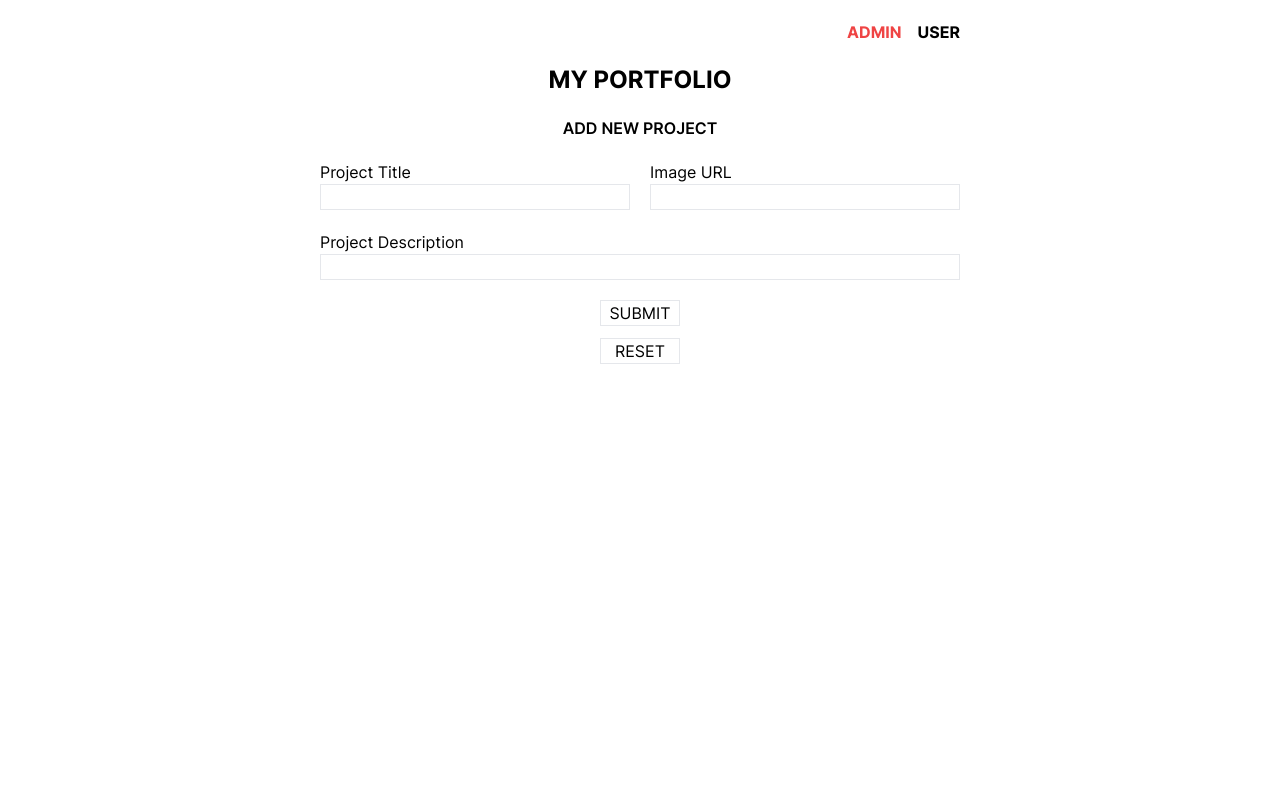
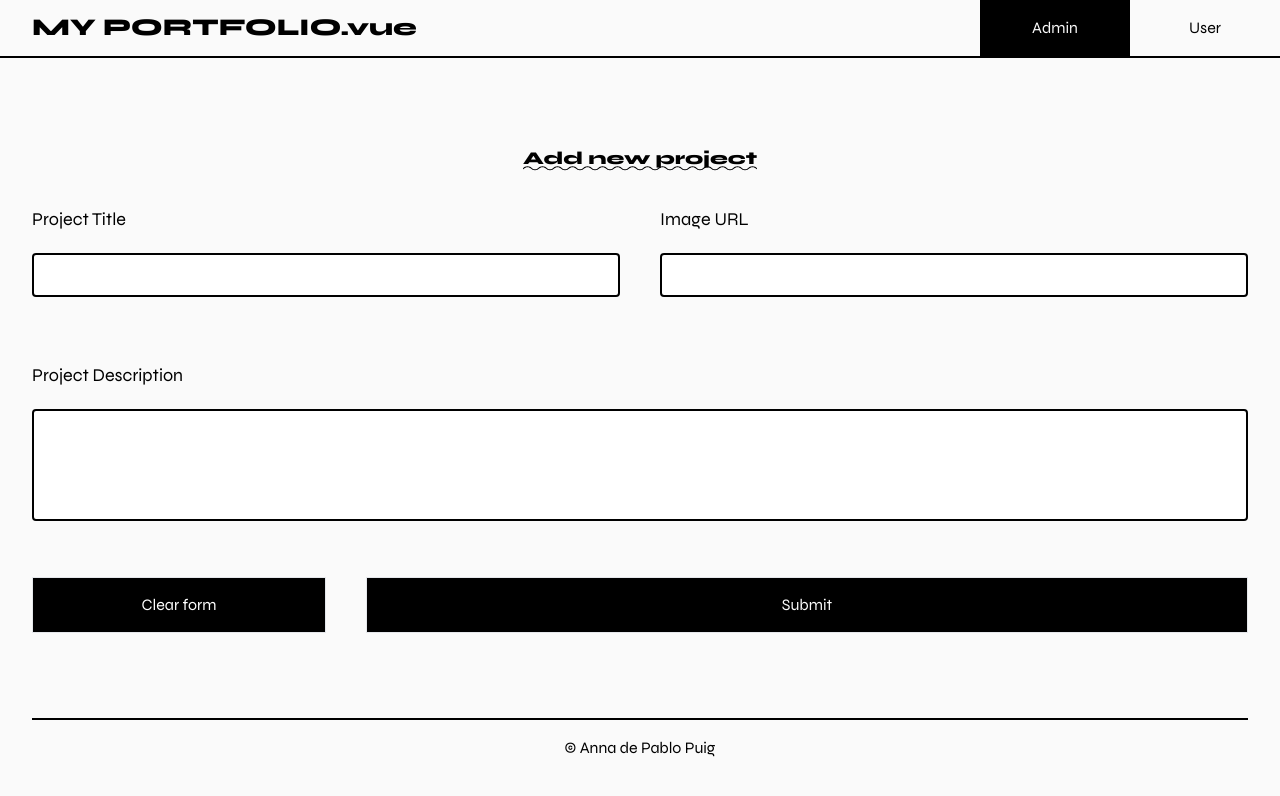
Before and after one commit to annadpp/CodeOp-Front_PortfolioVue, a Vue app: page / in a window 1280 px wide. Shown: the top 796 px of the page. Built offline with nearby package versions, Linux system fonts and the light colour scheme.

Commit message:
CSS 1.0 + funcions extra

```diff
--- a/index.html
+++ b/index.html
@@ -1,4 +1,4 @@
-<!DOCTYPE html>
+<!doctype html>
 <html lang="en">
   <head>
     <meta charset="UTF-8" />
@@ -11,6 +11,12 @@
       type="font/woff2"
       crossorigin="anonymous"
     />
+    <link rel="preconnect" href="https://fonts.googleapis.com" />
+    <link rel="preconnect" href="https://fonts.gstatic.com" crossorigin />
+    <link
+      href="https://fonts.googleapis.com/css2?family=Syne:wght@400;800&display=swap"
+      rel="stylesheet"
+    />
     <!-- <link rel="preload" href="/font/Inter-italic.var.woff2" as="font" type="font/woff2" crossorigin="anonymous"> -->
     <link rel="stylesheet" href="/font/inter.css" />
   </head>
--- a/src/App.vue
+++ b/src/App.vue
@@ -1,23 +1,39 @@
 <template>
-  <div class="flex flex-col items-center mt-5">
-    <div class="flex justify-end w-1/2 gap-x-4 mb-5">
+  <div class="flex flex-col items-center h-[100vh]">
+    <div
+      class="fixed flex justify-between items-center w-screen border-b-2 border-black pl-8"
+    >
+      <h1 class="font-bold text-2xl hidden sm:block">MY PORTFOLIO.vue</h1>
+      <h1 class="font-bold text-xl leading-4 visible sm:hidden">
+        MY PORT- <br />FOLIO
+      </h1>
+      <div class="flex justify-end">
         <button
           @click="isAdmin = true"
-        class="font-bold"
-        :class="{ 'text-red-500': isAdmin, 'hover:text-red-200': !isAdmin }"
+          class="font-bold, w-[75px] md:w-[150px] py-4"
+          :class="{
+            'bg-black': isAdmin,
+            'text-zinc-50': isAdmin,
+            'hover:bg-zinc-700': !isAdmin,
+            'hover:text-zinc-50': !isAdmin,
+          }"
         >
-        ADMIN
+          Admin
         </button>
         <button
           @click="isAdmin = false"
-        class="font-bold"
-        :class="{ 'text-red-500': !isAdmin, 'hover:text-red-200': isAdmin }"
+          class="font-bold, w-[75px] md:w-[150px] py-4"
+          :class="{
+            'bg-black': !isAdmin,
+            'text-zinc-50': !isAdmin,
+            'hover:bg-zinc-700': isAdmin,
+            'hover:text-zinc-50': isAdmin,
+          }"
         >
-        USER
+          User
         </button>
       </div>
-
-    <h1 class="font-bold mb-5 text-2xl">MY PORTFOLIO</h1>
+    </div>
 
     <user-view
       v-if="!isAdmin"
@@ -29,12 +45,6 @@
       @createProject="addProject"
       @verProyectos="verProyectos"
     />
-
-    <div>
-      <div id="objeto" @mostrar-objeto="mostrarObjeto" v-if="mostrarDiv">
-        Hola
-      </div>
-    </div>
   </div>
 </template>
 
@@ -68,7 +78,7 @@ export default {
           title: "Mockin'",
           image:
             "https://images.unsplash.com/photo-1641378588520-f30c0c36ef84?ixlib=rb-4.0.3&ixid=M3wxMjA3fDB8MHxzZWFyY2h8OXx8ZnVubnklMjBjYXR8ZW58MHx8MHx8fDA%3D&auto=format&fit=crop&w=1400&q=60",
-          description: "A cat is mockin' tiy, and you're cryin'.",
+          description: "A cat is mockin' you, and you're cryin'.",
         },
       ],
     };
@@ -87,13 +97,26 @@ export default {
 </script>
 
 <style>
-.v-enter-active,
-.v-leave-active {
-  transition: opacity 0.5s ease;
+html {
+  background-color: rgb(250 250 250);
+  font-family: "Syne";
 }
 
-.v-enter-from,
-.v-leave-to {
-  opacity: 0.5;
+h2,
+h3 {
+  background: url("../../src/wave.svg");
+  background-repeat: repeat-x;
+  background-size: 15px 10px;
+  animation: move 25s linear infinite;
+  -webkit-animation: move 25s linear infinite;
+}
+
+@keyframes move {
+  from {
+    background-position: 2px 19px;
+  }
+  to {
+    background-position: 500px 19px;
+  }
 }
 </style>
--- a/src/components/AdminView.vue
+++ b/src/components/AdminView.vue
@@ -1,42 +1,102 @@
 <template>
-  <h2 class="text-center font-semibold mb-5">ADD NEW PROJECT</h2>
-  <div class="w-1/2">
+  <div
+    class="flex items-start mt-[15vh] sm:mt-[18vh]"
+    :class="{ 'opacity-10': submitted }"
+  >
+    <h2 class="text-center font-semibold text-lg">Add new project</h2>
+  </div>
+  <div class="mt-5 sm:mt-0 px-8 flex justify-center items-center w-full h-full">
     <!--Add form validation-->
     <form
+      ref="myForm"
       class="flex flex-col justify-center w-full"
       action=""
-      :class="{ 'opacity-20': submitted }"
+      :class="{ 'opacity-10': submitted }"
     >
-      <div class="flex gap-x-5">
-        <div class="flex flex-col w-full">
-          Project Title <input v-model="title" class="border" />
-        </div>
-        <div class="flex flex-col w-full">
-          Image URL <input v-model="image" class="border" />
+      <div class="flex flex-col sm:flex-row gap-x-10">
+        <div class="flex flex-col w-full mb-4 sm:mb-0">
+          <p class="text-lg">Project Title</p>
+          <input
+            v-model="title"
+            class="border-2 rounded border-black sm:mt-5 p-1 sm:p-2 text-zinc-700"
+            required
+          />
+          <div class="h-2">
+            <p v-if="!this.title && submitFalse" class="text-red-500">
+              Required for submission
+            </p>
           </div>
         </div>
-      <div class="flex flex-col my-5">
-        Project Description <input v-model="description" class="border" />
+        <div class="flex flex-col w-full my-5 sm:my-0">
+          <p class="text-lg">Image URL</p>
+          <input
+            v-model="image"
+            class="border-2 rounded border-black sm:mt-5 p-1 sm:p-2 text-zinc-700"
+            required
+          />
+          <div class="h-2">
+            <p v-if="!this.image && submitFalse" class="text-red-500">
+              Required for submission
+            </p>
           </div>
+        </div>
+      </div>
+      <div class="flex flex-col my-4 sm:my-14">
+        <p class="text-lg">Project Description</p>
+        <input
+          v-model="description"
+          class="border-2 rounded border-black h-16 sm:h-28 sm:mt-5 p-2 text-zinc-700"
+        />
+      </div>
+      <div class="flex justify-center gap-x-4 sm:gap-x-10 mt-5 sm:mt-0">
+        <button
+          @click.prevent="resetForm"
+          class="border w-1/4 self-center mb-3 h-14 bg-black text-white hover:bg-zinc-700"
+        >
+          Clear form
+        </button>
+
         <button
           @click.prevent="handleSubmit"
-        class="border w-20 self-center mb-3"
+          class="border w-3/4 self-center mb-3 h-14 bg-black text-zinc-50 hover:bg-zinc-700"
         >
-        SUBMIT
+          Submit
         </button>
-      <button @click.prevent="resetForm" class="border w-20 self-center mb-3">
-        RESET
-      </button>
+      </div>
     </form>
 
     <div
       v-if="submitted"
-      class="absolute top-1/4 left-1/2 transform -translate-x-1/2 -translate-y-1/2 w-1/3 h-[150px] bg-blue-400 flex flex-col justify-center items-center"
+      class="absolute top-1/2 left-1/2 transform -translate-x-1/2 -translate-y-1/2 w-[80vw] h-[50vh] 2xl:w-[65vw] bg-black text-white flex flex-col justify-around items-center"
     >
-      <p>New project "{{ this.title }}" submitted!</p>
-      <button @click.prevent="resetForm">Añadir más proyectos</button>
-      <button @click="verProyectos">Ver mis proyectos</button>
+      <p class="text-2xl mt-10 sm:mt-6 mx-8 text-center">
+        New project "<span class="font-bold inline-block">{{ this.title }}</span
+        >" submitted!
+      </p>
+
+      <div
+        class="flex flex-col justify-center sm:flex-row items-center gap-x-10 gap-y-5 w-full px-8 sm:mb-4"
+      >
+        <button
+          @click.prevent="resetForm"
+          class="w-4/5 sm:w-2/5 bg-zinc-700 hover:bg-zinc-50 hover:text-black text-zinc-50 py-4"
+        >
+          Add more projects
+        </button>
+        <button
+          @click="verProyectos"
+          class="w-4/5 sm:w-2/5 bg-zinc-700 hover:bg-zinc-50 hover:text-black text-zinc-50 py-4"
+        >
+          See my projects
+        </button>
       </div>
+    </div>
+  </div>
+
+  <div class="px-8 w-full">
+    <p class="mb-[5vh] w-full mt-10 border-t-2 border-black pt-4 text-center">
+      © Anna de Pablo Puig
+    </p>
   </div>
 </template>
 
@@ -51,29 +111,51 @@ export default {
       description: "",
       submitted: false,
       info: true,
+      submitFalse: false,
     };
   },
   methods: {
     handleSubmit() {
+      if (!this.title || !this.image) {
+        this.submitFalse = true;
+      } else {
         this.$emit("createProject", {
-        //queremos recoger info, pasarla al padre (App) y de allí a UserView (hermano)
           title: this.title,
           image: this.image,
           description: this.description,
         });
         this.submitted = true;
+      }
     },
     resetForm() {
       this.title = "";
       this.image = "";
       this.description = "";
       this.submitted = false;
+      this.submitFalse = false;
     },
     verProyectos() {
-      this.$emit("verProyectos", false); // Emit the custom event with the value false
+      this.$emit("verProyectos", false);
     },
   },
 };
 </script>
 
-<style></style>
+<style>
+span {
+  background: url("../../src/wave-white.svg");
+  background-repeat: repeat-x;
+  background-size: 20px 20px;
+  animation: move 25s linear infinite;
+  -webkit-animation: move 25s linear infinite;
+}
+
+@keyframes move {
+  from {
+    background-position: 2px 19px;
+  }
+  to {
+    background-position: 500px 19px;
+  }
+}
+</style>
--- a/src/components/UserView.vue
+++ b/src/components/UserView.vue
@@ -1,49 +1,94 @@
 <template>
-  <div class="w-1/2">
-    <div v-if="this.allProjects.length > 0" class="flex gap-x-4 w-full">
+  <div class="w-full">
+    <div
+      v-if="this.allProjects.length > 0"
+      class="fixed flex flex-col-reverse justify-between sm:flex-row w-full h-[50vh] sm:h-[45vh] mt-[14vh] sm:mt-[15vh] bg-zinc-50 z-50 gap-x-10 px-8 overflow-x-hidden"
+    >
+      <div class="w-full flex flex-col justify-between text-right mt-5">
+        <div class="flex flex-col sm:justify-end sm:h-[12vh] h-[15vh]">
+          <h3 class="font-bold mb-3 sm:mb-5 text-lg max-w-fit self-end">
+            {{ selectedProject.title }}
+          </h3>
+          <p class="text-lg leading-4 sm:leading-7">
+            {{ selectedProject.description }}
+          </p>
+        </div>
+        <div class="flex gap-x-5 items-center">
+          <div
+            v-if="this.allProjects.length > 4"
+            @click="deleteAll"
+            class="w-1/4 text-center mb-10"
+          >
+            <p class="bouncing text-sm">⬇ Scroll for more ⬇</p>
+          </div>
+          <button
+            v-if="this.allProjects.length > 0"
+            @click="deleteAll"
+            class="w-full bg-black hover:bg-zinc-700 text-white mt-1 mb-[2vh] sm:mb-[5vh] py-2 sm:py-4"
+          >
+            Delete all projects
+          </button>
+        </div>
+      </div>
       <div class="w-full mb-5">
-        <img :src="selectedProject.image" alt="" />
+        <img
+          :src="selectedProject.image"
+          class="h-[20vh] sm:h-[40vh] object-cover w-full"
+        />
+      </div>
+    </div>
+
+    <div
+      v-else
+      class="flex flex-col px-8 justify-between w-full mt-[15vh] h-[80vh]"
+    >
+      <div
+        class="flex flex-col gap-x-5 justify-center lg:flex-row px-30 h-[70vh] self-center :w-[0vw]"
+      >
+        <div class="flex items-center justify-center">
+          <img
+            src="https://happeningandfriends.com/uploads/happening/products/46/004554/thumbnail/mock_ST_newSadCat.jpg"
+            alt=""
+            class="object-cover w-[70vw] sm:h-[70vw] md:max-w-[60vh] md:min-w-[50vh] md:max-h-[60vh] md:min-h-[50vh]"
+          />
+        </div>
+        <div class="flex justify-center items-center w-full mt-8 lg:mt-0">
+          <h3 class="font-bold text-center text-lg">No projects to show</h3>
+        </div>
       </div>
 
       <div class="w-full">
-        <h3>{{ selectedProject.title }}</h3>
-        <p>{{ selectedProject.description }}</p>
+        <p class="w-full sm:mt-10 border-t-2 border-black pt-4 text-center">
+          © Anna de Pablo Puig
+        </p>
       </div>
     </div>
 
-    <div v-else class="flex gap-x-4 w-full">
-      <div class="w-full mb-5">
-        <img
-          src="https://i.pinimg.com/564x/9f/8f/4c/9f8f4c2165f1df967864ee3de4d3b6ea.jpg"
-          alt=""
-        />
-      </div>
-
-      <div class="w-full">
-        <h3>No hay proyectos que mostrar</h3>
-      </div>
-    </div>
-
-    <div class="grid grid-cols-4 gap-4">
+    <div
+      v-if="this.allProjects.length > 0"
+      class="mt-[65vh] sm:mt-[60vh] z-0 pt-[3vh] mb-[3vh] h-[33vh] sm:h-[36vh] overflow-auto px-8 border-t-2 border-black"
+    >
+      <div class="grid grid-cols-4 gap-2 sm:gap-5">
         <div v-for="(project, i) in allProjects" :key="i">
           <img
             :src="project.image"
             alt=""
             @click="openImg(i)"
-          class="h-[200px] object-cover w-full"
+            class="h-[80px] sm:h-[180px] object-cover w-full cursor-pointer grayscale hover:grayscale-0"
           />
-        <button @click="deleteImg(i)" class="btn btn-primary">Borrar</button>
+          <button
+            @click="deleteImg(i)"
+            class="bg-black text-white hover:bg-zinc-700 w-full py-1"
+          >
+            Delete
+          </button>
         </div>
       </div>
+      <p class="mt-8 sm:mt-10 border-t-2 border-black pt-4 text-center">
+        © Anna de Pablo Puig
+      </p>
     </div>
-
-  <button
-    v-if="this.allProjects.length > 0"
-    @click="deleteAll"
-    class="btn btn-danger"
-  >
-    Borrar todos
-  </button>
+  </div>
 </template>
 
 <script>
@@ -63,6 +108,7 @@ export default {
     },
     deleteImg(i) {
       this.allProjects.splice(i, 1);
+      this.selectedProject = this.allProjects[0];
     },
     deleteAll() {
       this.allProjects.splice(0, this.allProjects.length);
@@ -72,13 +118,17 @@ export default {
 </script>
 
 <style>
-.v-enter-active,
-.v-leave-active {
-  transition: opacity 0.5s ease;
+@keyframes bounce {
+  0%,
+  100% {
+    transform: translateY(0);
+  }
+  50% {
+    transform: translateY(-10px);
+  }
 }
 
-.v-enter-from,
-.v-leave-to {
-  opacity: 0;
+.bouncing {
+  animation: bounce 1s infinite;
 }
 </style>
--- a/tailwind.config.js
+++ b/tailwind.config.js
@@ -6,7 +6,7 @@ module.exports = {
   theme: {
     extend: {
       fontFamily: {
-        sans: ['"Inter var"', ...defaultTheme.fontFamily.sans],
+        syne: ["Syne", "sans-serif"],
       },
     },
   },
```
Also changed, not shown: src/wave-white.svg (added), src/wave.svg (added). Lines whose indentation alone changed are shown as unchanged.
